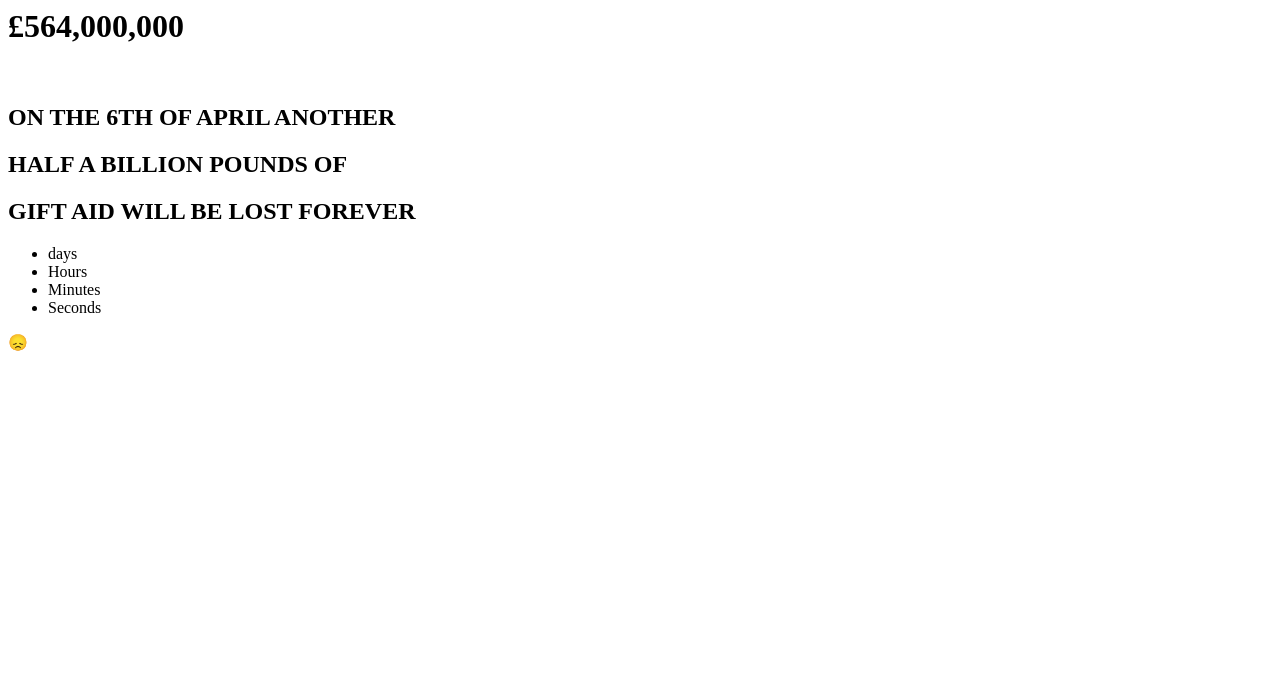
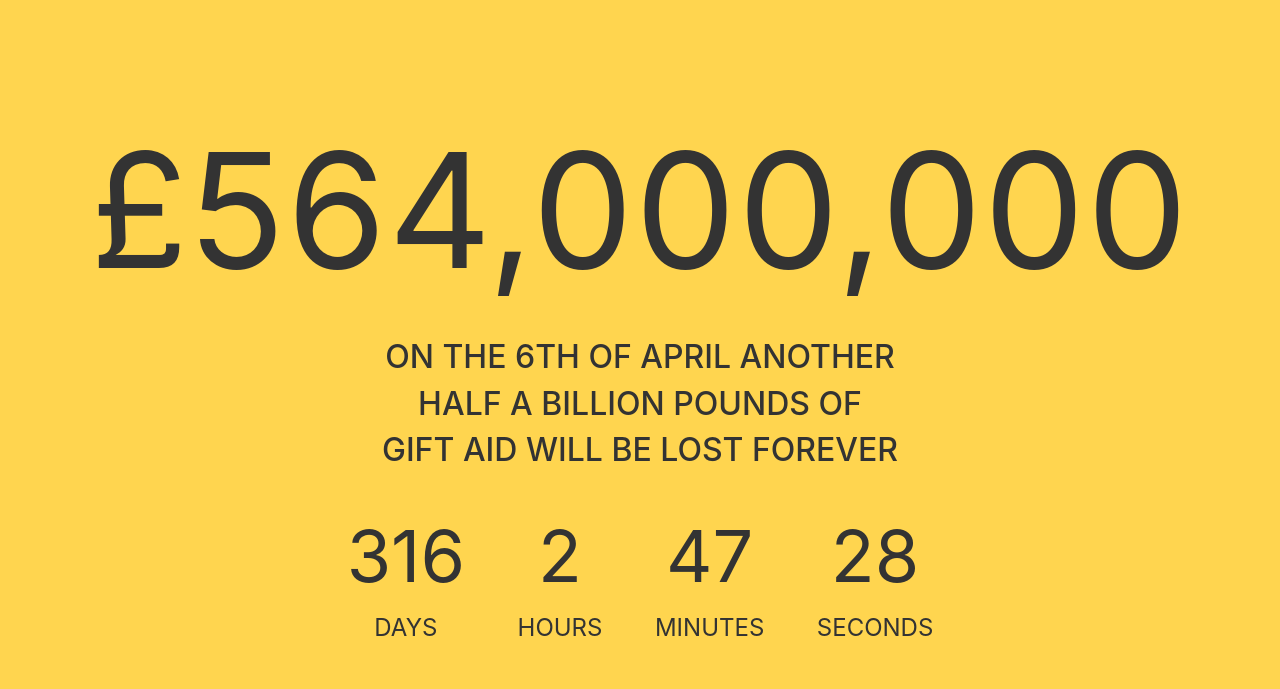
Before and after one commit to hoffin/countdown, a plain HTML site: page index.html in a window 1280 px wide. Drawn offline with nearby package versions, Linux system fonts and the light colour scheme.

Commit message:
Update index.html
All in one

```diff
--- a/index.html
+++ b/index.html
@@ -1,9 +1,86 @@
-<div class="container">
-  <h1 id="howmuch">£564,000,000</h1>
-  </br>
-  <h2 id="headline">ON THE 6TH OF APRIL ANOTHER</h1>
-  <h2 id="headline2">HALF A BILLION POUNDS OF</h1>
-  <h2 id="headline3">GIFT AID WILL BE LOST FOREVER</h1>
+<!DOCTYPE html>
+<html><head><title>Countdown</title><link rel="stylesheet" href="https://cdnjs.cloudflare.com/ajax/libs/twitter-bootstrap/4.6.0/css/bootstrap.min.css"><style>
+* {
+  box-sizing: border-box;
+  margin: 0;
+  padding: 0;
+}
+
+html, body {
+  height: 100%;
+  margin: 0;
+}
+
+body {
+  align-items: center;
+  background-color: #ffd54f;
+  display: flex;
+  font-family: -apple-system,
+    BlinkMacSystemFont,
+    "Segoe UI",
+    Roboto,
+    Oxygen-Sans,
+    Ubuntu,
+    Cantarell,
+    "Helvetica Neue",
+    sans-serif;
+}
+
+.container {
+  color: #333;
+  margin: 0 auto;
+  text-align: center;
+}
+
+h1 {
+  font-weight: normal;
+  font-size: 10em;
+  letter-spacing: .125rem;
+  text-transform: uppercase;
+}
+
+li {
+  display: inline-block;
+  font-size: 1.5em;
+  list-style-type: none;
+  padding: 1em;
+  text-transform: uppercase;
+}
+
+li span {
+  display: block;
+  font-size: 4.5rem;
+}
+
+.emoji {
+  display: none;
+  padding: 1rem;
+}
+
+.emoji span {
+  font-size: 4rem;
+  padding: 0 .5rem;
+}
+
+@media all and (max-width: 768px) {
+  h1 {
+    font-size: 1.5rem;
+  }
+
+  li {
+    font-size: 1.125rem;
+    padding: .75rem;
+  }
+
+  li span {
+    font-size: 3.375rem;
+  }
+}</style></head><body><div class="container">
+  <h1 id="howmuch">&#xA3;564,000,000</h1>
+  <br>
+  <h2 id="headline">ON THE 6TH OF APRIL ANOTHER</h2>
+  <h2 id="headline2">HALF A BILLION POUNDS OF</h2>
+  <h2 id="headline3">GIFT AID WILL BE LOST FOREVER</h2>
   <div id="countdown">
     <ul>
       <li><span id="days"></span>days</li>
@@ -13,6 +90,41 @@
     </ul>
   </div>
   <div id="content" class="emoji">
-    <span>😞</span>
+    <span>&#x1F973;</span>
+    <span>&#x1F389;</span>
+    <span>&#x1F382;</span>
   </div>
-</div>
+</div><script type="module">
+(function () {
+  const second = 1000,
+  minute = second * 60,
+  hour = minute * 60,
+  day = hour * 24;
+
+  let birthday = "Apr 5, 2022 00:00:00Z",
+  countDown = new Date(birthday).getTime(),
+  x = setInterval(function () {
+
+    let now = new Date().getTime(),
+    distance = countDown - now;
+
+    document.getElementById("days").innerText = Math.floor(distance / day),
+    document.getElementById("hours").innerText = Math.floor(distance % day / hour),
+    document.getElementById("minutes").innerText = Math.floor(distance % hour / minute),
+    document.getElementById("seconds").innerText = Math.floor(distance % minute / second);
+
+    //do something later when date is reached
+    if (distance < 0) {
+      let headline = document.getElementById("headline"),
+      countdown = document.getElementById("countdown"),
+      content = document.getElementById("content");
+
+      headline.innerText = "It's my birthday!";
+      countdown.style.display = "none";
+      content.style.display = "block";
+
+      clearInterval(x);
+    }
+    //seconds
+  }, 0);
+})();</script></body></html>
```
